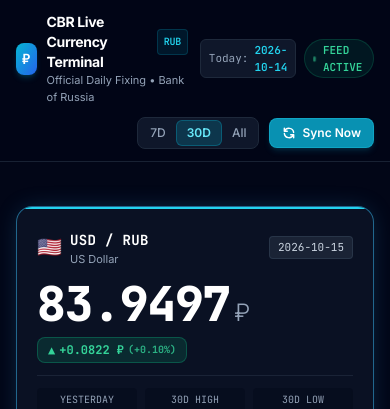
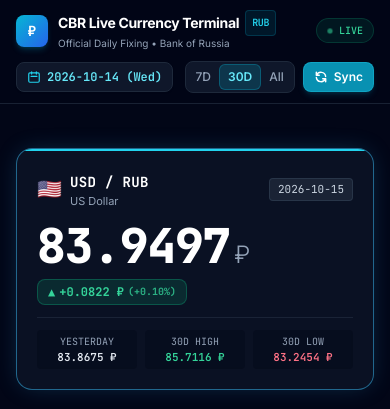
Before and after one commit to ho3einalik/price-chart, a FastAPI app: page / in a window 390 px wide. Shown: the top 409 px of the page. Run offline with FastAPI, Linux system fonts and the light colour scheme; data comes from the database, SQL or seed files in the repository; some libraries are stand-ins or nearby versions.

Commit message:
fix(date): compute real calendar date using client and local timezone, optimize mobile header layout

```diff
--- a/app/main.py
+++ b/app/main.py
@@ -105,10 +105,19 @@
 )
 
 
+def get_real_calendar_date() -> str:
+    """Returns the local calendar date in Asia/Tehran / Europe/Moscow timezone instead of raw server UTC."""
+    try:
+        import zoneinfo
+        return datetime.now(zoneinfo.ZoneInfo("Asia/Tehran")).strftime("%Y-%m-%d")
+    except Exception:
+        return datetime.now().strftime("%Y-%m-%d")
+
+
 @app.get("/", response_class=HTMLResponse)
 async def serve_dashboard(request: Request):
     """Renders the main institutional dark mode dashboard."""
-    real_today = date.today().strftime("%Y-%m-%d")
+    real_today = get_real_calendar_date()
     return templates.TemplateResponse(
         request=request,
         name="index.html",
@@ -135,7 +144,7 @@
 
     data = get_dashboard_data(parsed_days)
     data["backfill_status"] = backfill_state
-    data["real_today"] = date.today().strftime("%Y-%m-%d")
+    data["real_today"] = get_real_calendar_date()
     return JSONResponse(content=data)
 
 
--- a/app/templates/index.html
+++ b/app/templates/index.html
@@ -97,53 +97,47 @@
 <body class="bg-slate-950 text-slate-100 min-h-screen font-sans selection:bg-cyan-500/30 selection:text-cyan-200 antialiased">
 
   <!-- TOP MINIMALIST HEADER BAR -->
-  <header class="sticky top-0 z-50 backdrop-blur-xl bg-slate-950/85 border-b border-slate-800/80 px-4 sm:px-6 lg:px-8 py-3 transition-all">
-    <div class="max-w-7xl mx-auto flex flex-col md:flex-row items-center justify-between gap-3">
+  <header class="sticky top-0 z-50 backdrop-blur-xl bg-slate-950/90 border-b border-slate-800/80 px-4 sm:px-6 lg:px-8 py-2.5 transition-all">
+    <div class="max-w-7xl mx-auto flex flex-col md:flex-row items-center justify-between gap-2.5 sm:gap-3">
 
-      <!-- Brand & Status -->
-      <div class="flex items-center gap-3 w-full md:w-auto justify-between md:justify-start">
+      <!-- Brand & Mobile Live Dot -->
+      <div class="flex items-center justify-between w-full md:w-auto">
         <div class="flex items-center gap-2.5">
           <div class="w-8 h-8 rounded-lg bg-gradient-to-br from-cyan-500 to-blue-600 flex items-center justify-center font-mono font-bold text-sm text-white shadow-md shadow-cyan-500/20">
             ₽
           </div>
           <div>
-            <h1 class="text-sm sm:text-base font-bold tracking-tight text-white flex items-center gap-2">
+            <h1 class="text-sm sm:text-base font-bold tracking-tight text-white flex items-center gap-1.5">
               CBR Live Currency Terminal
               <span class="text-[10px] px-1.5 py-0.5 rounded font-mono font-semibold bg-cyan-500/10 text-cyan-400 border border-cyan-500/20">RUB</span>
             </h1>
-            <p class="text-[11px] text-slate-400">Official Daily Fixing • Bank of Russia</p>
+            <p class="text-[10px] sm:text-[11px] text-slate-400">Official Daily Fixing • Bank of Russia</p>
           </div>
         </div>
 
-        <!-- Live Status Pill & Real Date (Mobile) -->
-        <div class="flex md:hidden items-center gap-2">
-          <div class="flex items-center gap-1.5 px-2 py-0.5 rounded-md bg-slate-900 border border-slate-800 text-[11px] font-mono" title="Real Calendar Date">
-            <span class="text-slate-400">Today:</span>
-            <span id="badge-real-today-mobile" class="text-cyan-400 font-semibold">{{ real_today if real_today else '--' }}</span>
-          </div>
-          <div class="flex items-center gap-1.5 px-2 py-0.5 rounded-full bg-emerald-500/10 border border-emerald-500/20 text-emerald-400 text-[11px]">
+        <!-- Live Status Pill (Mobile only - top right) -->
+        <div class="flex md:hidden items-center gap-1.5 px-2.5 py-1 rounded-full bg-emerald-500/10 border border-emerald-500/20 text-emerald-400 text-[10px] font-mono font-medium">
           <span class="w-1.5 h-1.5 rounded-full bg-emerald-400 animate-pulse-dot"></span>
-            <span class="font-mono font-semibold">FEED ACTIVE</span>
-          </div>
+          <span>LIVE</span>
         </div>
       </div>
 
-      <!-- Controls & Status -->
-      <div class="flex flex-wrap items-center justify-end gap-2.5 w-full md:w-auto">
+      <!-- Controls & Status Bar (Full width on mobile with clean space-between, compact on desktop) -->
+      <div class="flex items-center justify-between md:justify-end gap-2.5 w-full md:w-auto">
 
-        <!-- Live Status Badges (Desktop) -->
-        <div class="hidden sm:flex items-center gap-2 text-xs">
-          <!-- Real Calendar Today Badge -->
-          <div class="flex items-center gap-1.5 px-2.5 py-1.5 rounded-lg bg-slate-900 border border-slate-800 text-slate-300" title="Real Calendar Date (Not Bank of Russia fixing date)">
-            <svg class="w-3.5 h-3.5 text-cyan-400" fill="none" stroke="currentColor" viewBox="0 0 24 24">
+        <!-- Real Calendar Today Badge (Balanced and sleek on both mobile & desktop) -->
+        <div class="flex items-center gap-1.5 px-2.5 py-1.5 rounded-lg bg-slate-900 border border-slate-800 text-slate-300 shadow-sm" title="Real Calendar Date">
+          <svg class="w-3.5 h-3.5 text-cyan-400 flex-shrink-0" fill="none" stroke="currentColor" viewBox="0 0 24 24">
             <path stroke-linecap="round" stroke-linejoin="round" stroke-width="2" d="M8 7V3m8 4V3m-9 8h10M5 21h14a2 2 0 002-2V7a2 2 0 00-2-2H5a2 2 0 00-2 2v12a2 2 0 002 2z"></path>
           </svg>
-            <span class="text-slate-400 font-medium">Today:</span>
-            <span id="badge-real-today" class="font-mono font-semibold text-cyan-300">{{ real_today if real_today else '--' }}</span>
+          <span class="text-slate-400 text-xs hidden sm:inline">Today:</span>
+          <span id="badge-real-today" class="font-mono text-xs font-semibold text-cyan-300">{{ real_today if real_today else '--' }}</span>
         </div>
 
+        <!-- Live Status Badges (Desktop Only) -->
+        <div class="hidden lg:flex items-center gap-2 text-xs">
           <!-- Moscow 18:15 Auto-Sync Badge -->
-          <div class="hidden lg:flex items-center gap-1.5 px-2.5 py-1.5 rounded-lg bg-slate-900 border border-slate-800 text-slate-300" title="Scheduled to automatically update every day at 18:15 (6:15 PM) Moscow Time (MSK / UTC+3)">
+          <div class="flex items-center gap-1.5 px-2.5 py-1.5 rounded-lg bg-slate-900 border border-slate-800 text-slate-300" title="Scheduled to automatically update every day at 18:15 (6:15 PM) Moscow Time (MSK / UTC+3)">
             <span class="w-2 h-2 rounded-full bg-emerald-400 animate-pulse-dot"></span>
             <span class="text-slate-400">Auto-Sync:</span>
             <span class="font-mono font-medium text-slate-200">Daily @ 18:15 MSK</span>
@@ -158,26 +152,29 @@
           </div>
         </div>
 
+        <!-- Controls Group (Timeframe + Sync Button) -->
+        <div class="flex items-center gap-2">
           <!-- Timeframe Selector -->
           <div class="inline-flex p-0.5 bg-slate-900 border border-slate-800 rounded-lg text-xs" role="group">
-          <button type="button" onclick="setTimeframe('7')" id="tf-btn-7" class="timeframe-btn px-2.5 py-1 font-medium rounded-md text-slate-400 hover:text-white transition-all">
+            <button type="button" onclick="setTimeframe('7')" id="tf-btn-7" class="timeframe-btn px-2 sm:px-2.5 py-1 font-medium rounded-md text-slate-400 hover:text-white transition-all text-xs">
               7D
             </button>
-          <button type="button" onclick="setTimeframe('30')" id="tf-btn-30" class="timeframe-btn px-2.5 py-1 font-semibold rounded-md bg-cyan-500/20 text-cyan-300 border border-cyan-500/30 transition-all">
+            <button type="button" onclick="setTimeframe('30')" id="tf-btn-30" class="timeframe-btn px-2 sm:px-2.5 py-1 font-semibold rounded-md bg-cyan-500/20 text-cyan-300 border border-cyan-500/30 transition-all text-xs">
               30D
             </button>
-          <button type="button" onclick="setTimeframe('all')" id="tf-btn-all" class="timeframe-btn px-2.5 py-1 font-medium rounded-md text-slate-400 hover:text-white transition-all">
+            <button type="button" onclick="setTimeframe('all')" id="tf-btn-all" class="timeframe-btn px-2 sm:px-2.5 py-1 font-medium rounded-md text-slate-400 hover:text-white transition-all text-xs">
               All
             </button>
           </div>
 
           <!-- Sync Button -->
-        <button id="btn-sync-now" onclick="syncRatesNow()" class="inline-flex items-center gap-1.5 px-3 py-1.5 text-xs font-semibold rounded-lg bg-cyan-600 hover:bg-cyan-500 text-white shadow-md shadow-cyan-600/20 border border-cyan-400/30 transition-all active:scale-95 disabled:opacity-50 cursor-pointer">
+          <button id="btn-sync-now" onclick="syncRatesNow()" class="inline-flex items-center gap-1.5 px-2.5 sm:px-3 py-1.5 text-xs font-semibold rounded-lg bg-cyan-600 hover:bg-cyan-500 text-white shadow-md shadow-cyan-600/20 border border-cyan-400/30 transition-all active:scale-95 disabled:opacity-50 cursor-pointer">
             <svg id="sync-icon" class="w-3.5 h-3.5" fill="none" stroke="currentColor" viewBox="0 0 24 24">
               <path stroke-linecap="round" stroke-linejoin="round" stroke-width="2.5" d="M4 4v5h.582m15.356 2A8.001 8.001 0 004.582 9m0 0H9m11 11v-5h-.581m0 0a8.003 8.003 0 01-15.357-2m15.357 2H15"></path>
             </svg>
-          <span id="sync-text">Sync Now</span>
+            <span id="sync-text">Sync</span>
           </button>
+        </div>
 
       </div>
     </div>
@@ -849,9 +846,7 @@
         }
 
         // Header Last Synced & Real Today Date
-        if (dashboardPayload.real_today) {
-          updateRealTodayBadge(dashboardPayload.real_today);
-        }
+        updateRealTodayBadge();
         if (dashboardPayload.last_synced) {
           const syncDate = new Date(dashboardPayload.last_synced);
           document.getElementById('badge-last-synced').textContent = syncDate.toLocaleTimeString([], { hour: '2-digit', minute: '2-digit' });
@@ -1050,30 +1045,19 @@
       document.body.removeChild(link);
     }
 
-    // Update Real Calendar Today Badge
-    function updateRealTodayBadge(serverToday) {
-      let dateStr = serverToday;
-      let weekday = '';
-      if (dateStr) {
-        const parts = dateStr.split('-');
-        if (parts.length === 3) {
-          const d = new Date(parseInt(parts[0]), parseInt(parts[1]) - 1, parseInt(parts[2]));
-          weekday = d.toLocaleDateString('en-US', { weekday: 'short' });
-        }
-      } else {
+    // Update Real Calendar Today Badge using client device's local calendar
+    function updateRealTodayBadge() {
       const now = new Date();
       const year = now.getFullYear();
       const month = String(now.getMonth() + 1).padStart(2, '0');
       const day = String(now.getDate()).padStart(2, '0');
-        dateStr = `${year}-${month}-${day}`;
-        weekday = now.toLocaleDateString('en-US', { weekday: 'short' });
-      }
+      const dateStr = `${year}-${month}-${day}`;
+      const weekday = now.toLocaleDateString('en-US', { weekday: 'short' });
 
       const el = document.getElementById('badge-real-today');
-      if (el) el.textContent = weekday ? `${dateStr} (${weekday})` : dateStr;
-
-      const elMobile = document.getElementById('badge-real-today-mobile');
-      if (elMobile) elMobile.textContent = dateStr;
+      if (el) {
+        el.textContent = `${dateStr} (${weekday})`;
+      }
     }
 
     // On Document Ready
```
Lines whose indentation alone changed are shown as unchanged.
